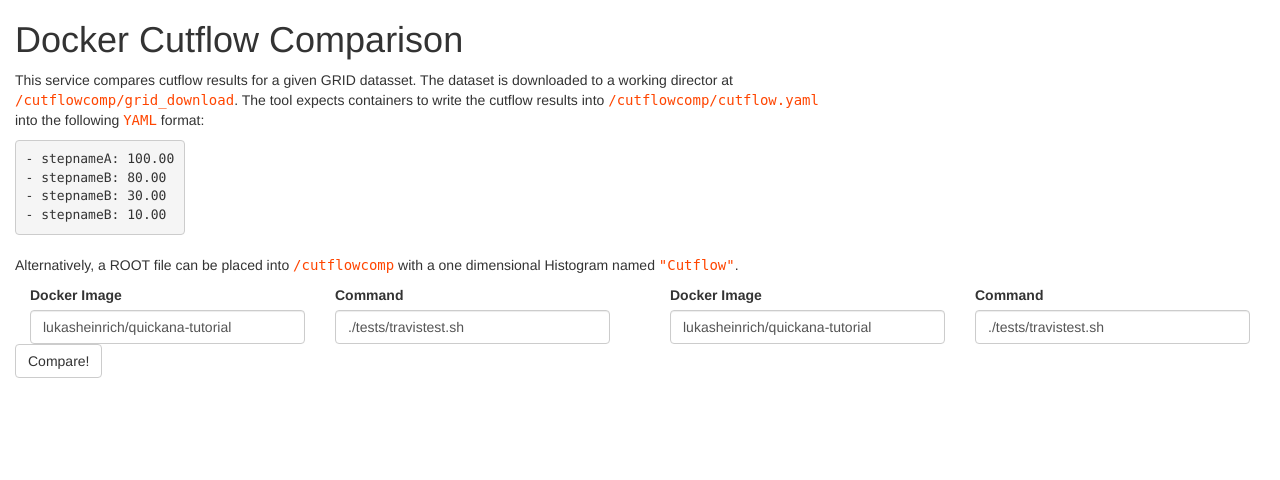
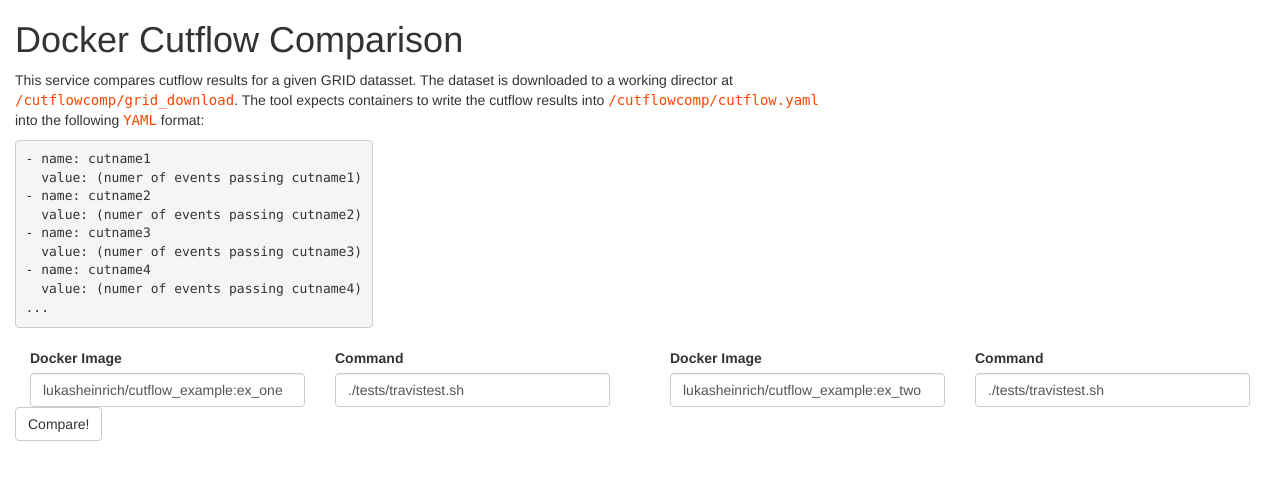
Before and after one commit to lukasheinrich/atl-cutcompare, a Flask app: page / in a window 1280 px wide. Shown: the top 480 px of the page. Run offline with Flask 2, Linux system fonts and the light colour scheme; some libraries are stand-ins or nearby versions.

Commit message:
working prototype

```diff
--- a/templates/base.html
+++ b/templates/base.html
@@ -32,15 +32,17 @@
                     </p>
 <p>
 <pre style="display: inline-block;">
-- stepnameA: 100.00
-- stepnameB: 80.00
-- stepnameB: 30.00
-- stepnameB: 10.00
+- name: cutname1
+  value: (numer of events passing cutname1)
+- name: cutname2
+  value: (numer of events passing cutname2)
+- name: cutname3
+  value: (numer of events passing cutname3)
+- name: cutname4
+  value: (numer of events passing cutname4)
+...
 </pre>
 </p>
-                    <p>
-                        Alternatively, a ROOT file can be placed into <tt>/cutflowcomp</tt> with a one dimensional Histogram named <tt>"Cutflow"</tt>.
-                    </p>
                 </div>
             </div>
             <form action="/submit" method="post">
@@ -49,7 +51,7 @@
                       <div class="form-group">
                           <div class="col-md-6">
                               <label for="dockerImageLHS">Docker Image</label>
-                              <input name="dockerImageLHS" type="text" class="form-control" id="dockerImageLHS" value="lukasheinrich/quickana-tutorial" placeholder="user2/image_name">
+                              <input name="dockerImageLHS" type="text" class="form-control" id="dockerImageLHS" value="lukasheinrich/cutflow_example:ex_one" placeholder="user2/image_name">
                           </div>
                           <div class="col-md-6">
                               <label for="commandLHS">Command</label>
@@ -61,7 +63,7 @@
                       <div class="form-group">
                           <div class="col-md-6">
                               <label for="dockerImageRHS">Docker Image</label>
-                              <input name="dockerImageRHS" type="text" class="form-control" id="dockerImageRHS" value="lukasheinrich/quickana-tutorial" placeholder="user2/image_name">
+                              <input name="dockerImageRHS" type="text" class="form-control" id="dockerImageRHS" value="lukasheinrich/cutflow_example:ex_two" placeholder="user2/image_name">
                           </div>
                           <div class="col-md-6">
                               <label for="commandRHS">Command</label>
```
